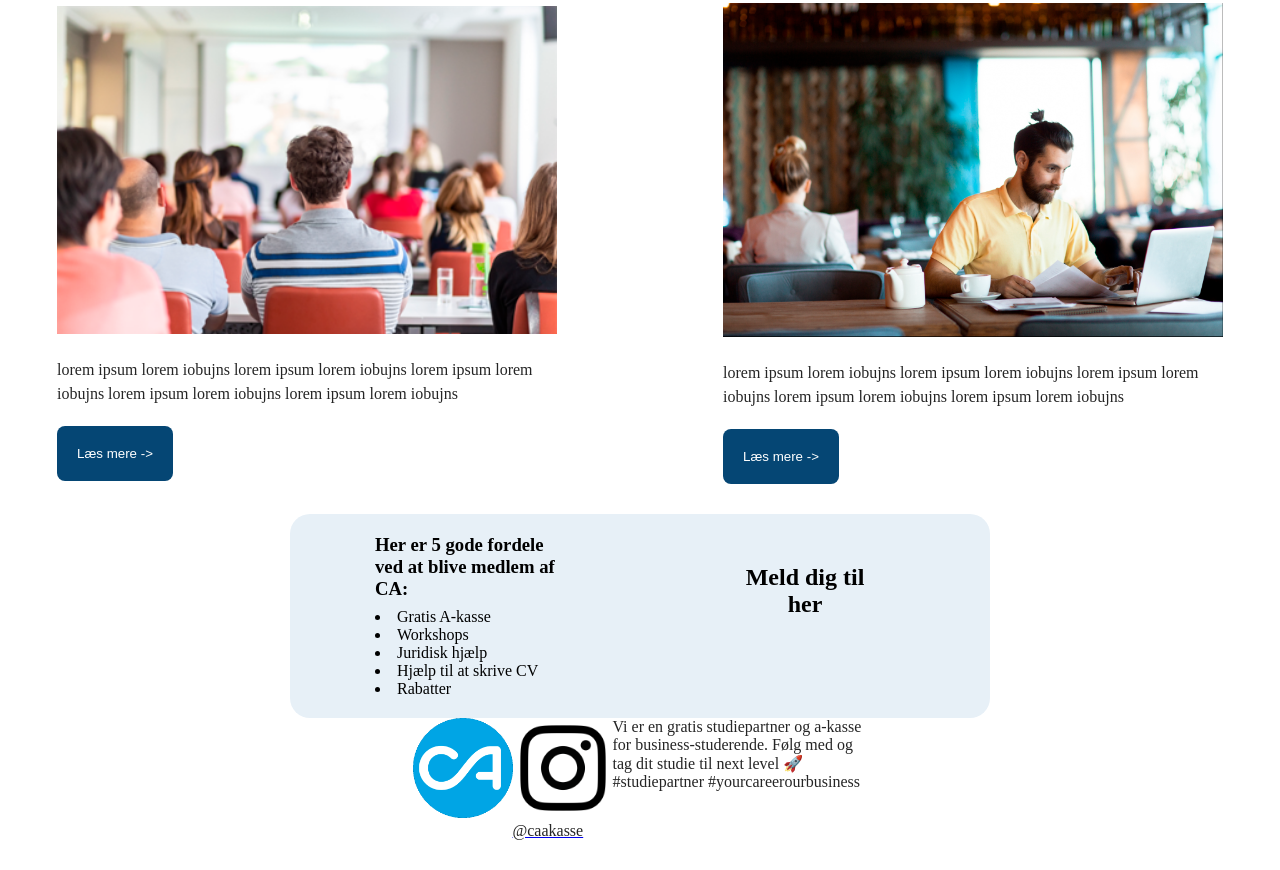
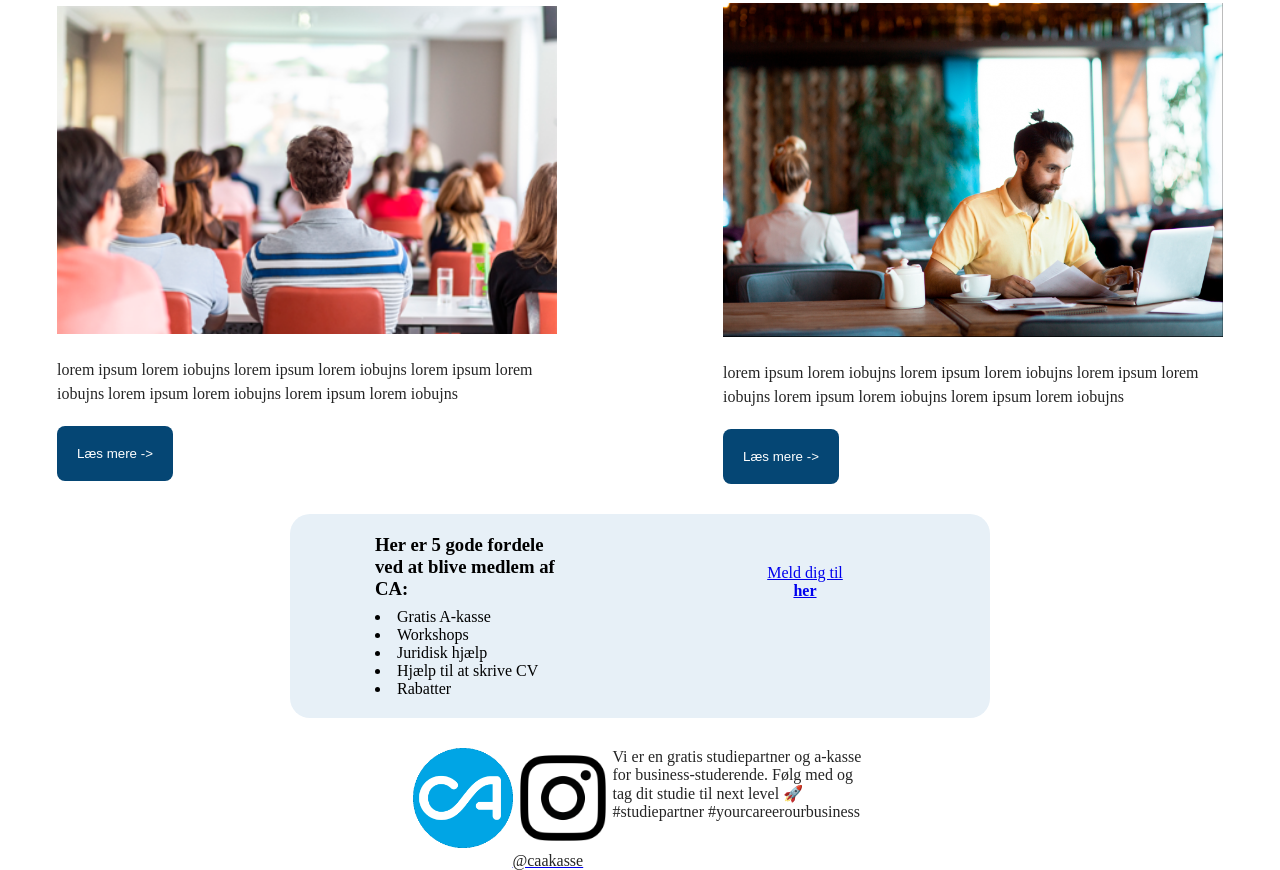
Before and after one commit to August36/t9_indhold, an Astro site: page / in a window 1280 px wide. Shown: the part 973-1843 px from the top of the page. Before the commit the page ends 1813 px from the top, so only its background shows below. Built offline with nearby package versions, Linux system fonts and the light colour scheme; Astro itself is replaced by a stand-in of ours.

Commit message:
fixed small mistakes

```diff
--- a/src/components/Card.astro
+++ b/src/components/Card.astro
@@ -13,6 +13,7 @@ const {header, text, btn} = Astro.props;
 
     article{
         width: 355px;
+        margin-bottom: 30px;
     }
 
     h2{
@@ -30,7 +31,6 @@ const {header, text, btn} = Astro.props;
         color: white;
         border: none;
         border-radius: 8px;
-        margin-bottom: 30px;
     }
 
     @media only screen and (min-width: 600px) {
--- a/src/components/Info.astro
+++ b/src/components/Info.astro
@@ -14,7 +14,7 @@ const {title, li1, li2, li3, li4, li5} = Astro.props;
     </ul>
 </div>
 <div class="cta_container">
-    <h2>Meld dig til <br> <span>her</span></h2>
+    <a href="#">Meld dig til <br> <span>her</span></a>
 </div>
 </article>
 
@@ -26,6 +26,7 @@ article {
     background-color: #e7f0f7;
     padding: 20px;
     border-radius: 20px;
+    margin-bottom: 30px;
 }
 
 span {
```
